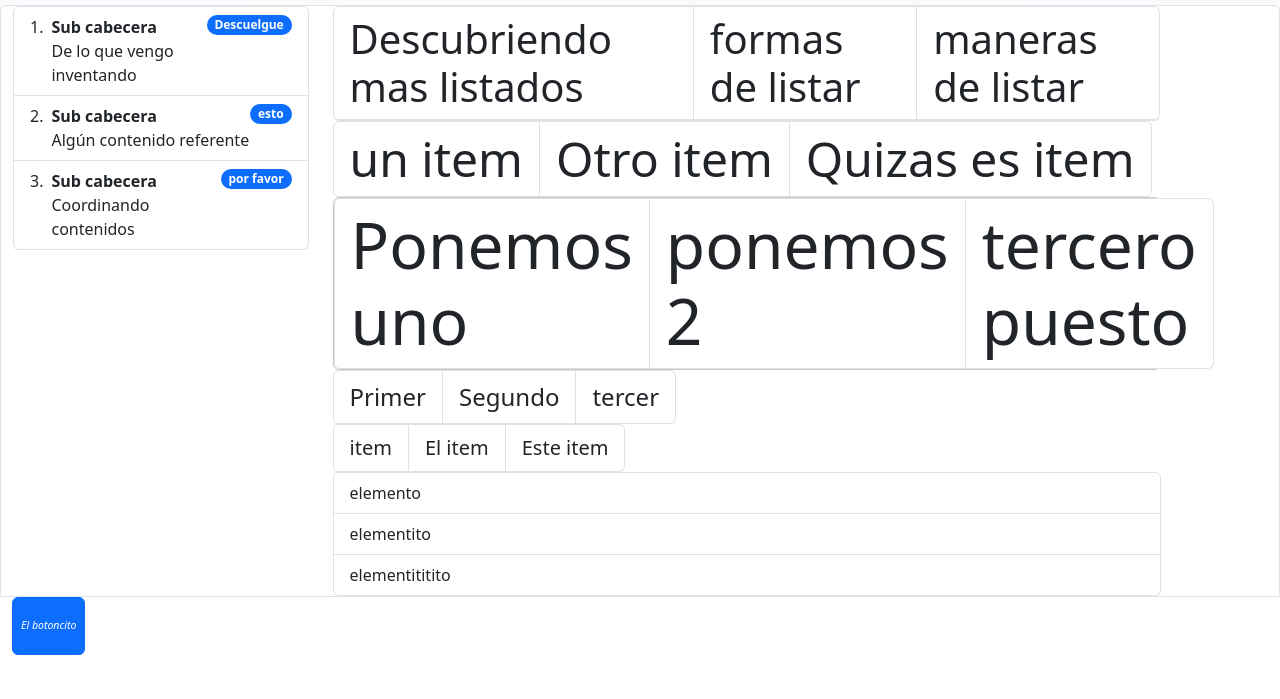
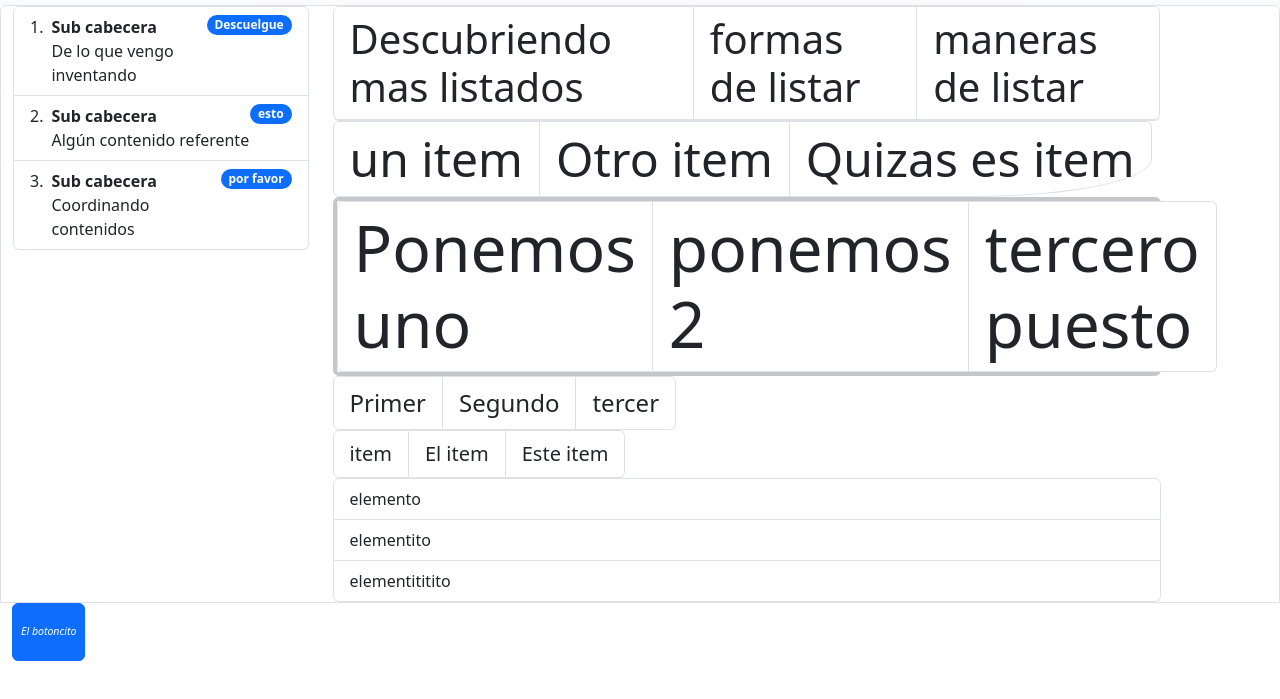
Before and after one commit to CursoEGG001/guia17, a plain HTML site: page BTSP-prueba01/public_html/index.html in a window 1280 px wide. Shown: the part 51-750 px from the top of the page. Drawn offline with nearby package versions, Linux system fonts and the light colour scheme.

Commit message:
Ese borde si se puede ver...

```diff
--- a/BTSP-prueba01/public_html/index.html
+++ b/BTSP-prueba01/public_html/index.html
@@ -72,12 +72,12 @@ Click nbfs://nbhost/SystemFileSystem/Templates/Other/html.html to edit this temp
                         <li class="list-group-item">formas de listar</li>
                         <li class="list-group-item">maneras de listar</li>
                     </ul>
-                    <ul class="list-group list-group-horizontal-sm display-5 text-body-tertiary">
+                    <ul class="list-group list-group-horizontal-sm display-5 text-body-tertiary rounded-end-circle">
                         <li class="list-group-item">un item</li>
                         <li class="list-group-item">Otro item</li>
                         <li class="list-group-item">Quizas es item</li>
                     </ul>
-                    <ul class="list-group list-group-horizontal-md display-3 border border-secondary-subtle">
+                    <ul class="list-group list-group-horizontal-md display-3 border border-secondary-subtle border-4">
                         <li class="list-group-item">Ponemos uno</li>
                         <li class="list-group-item">ponemos 2</li>
                         <li class="list-group-item">tercero puesto</li>
```
